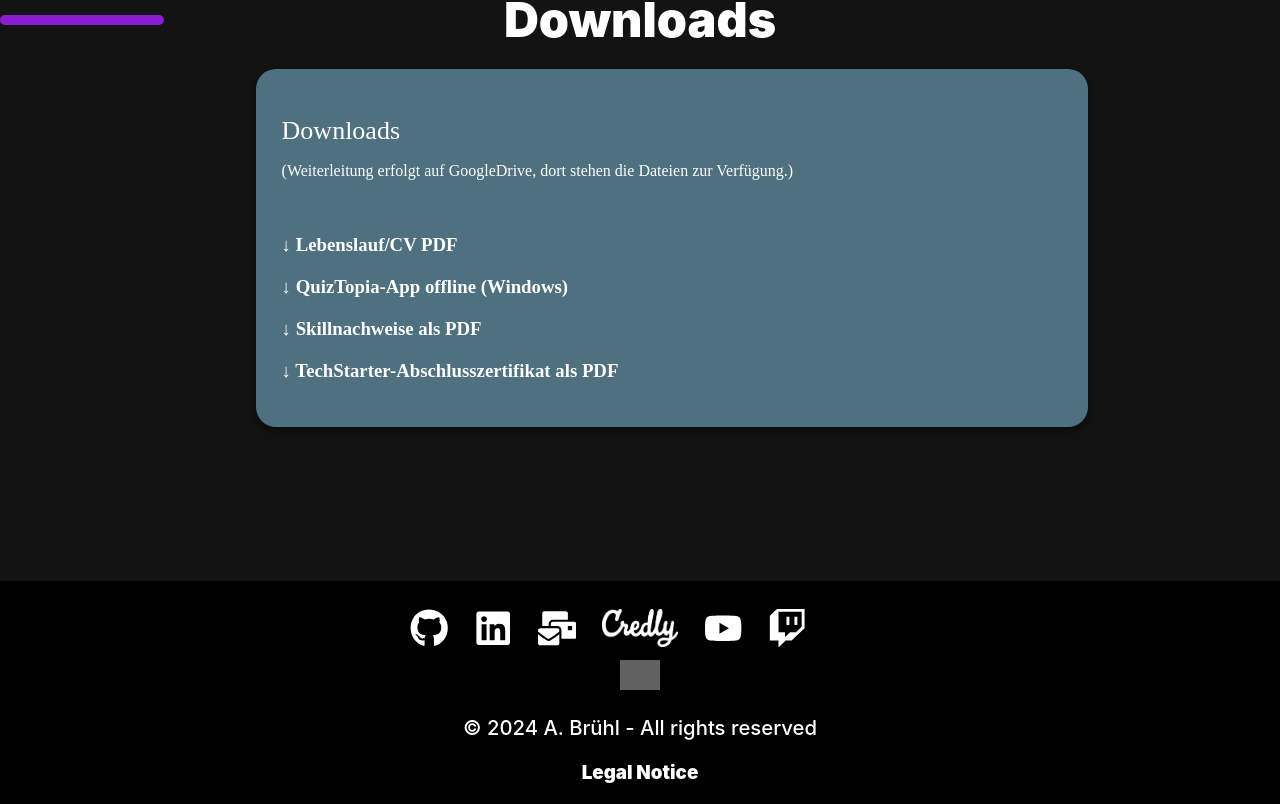
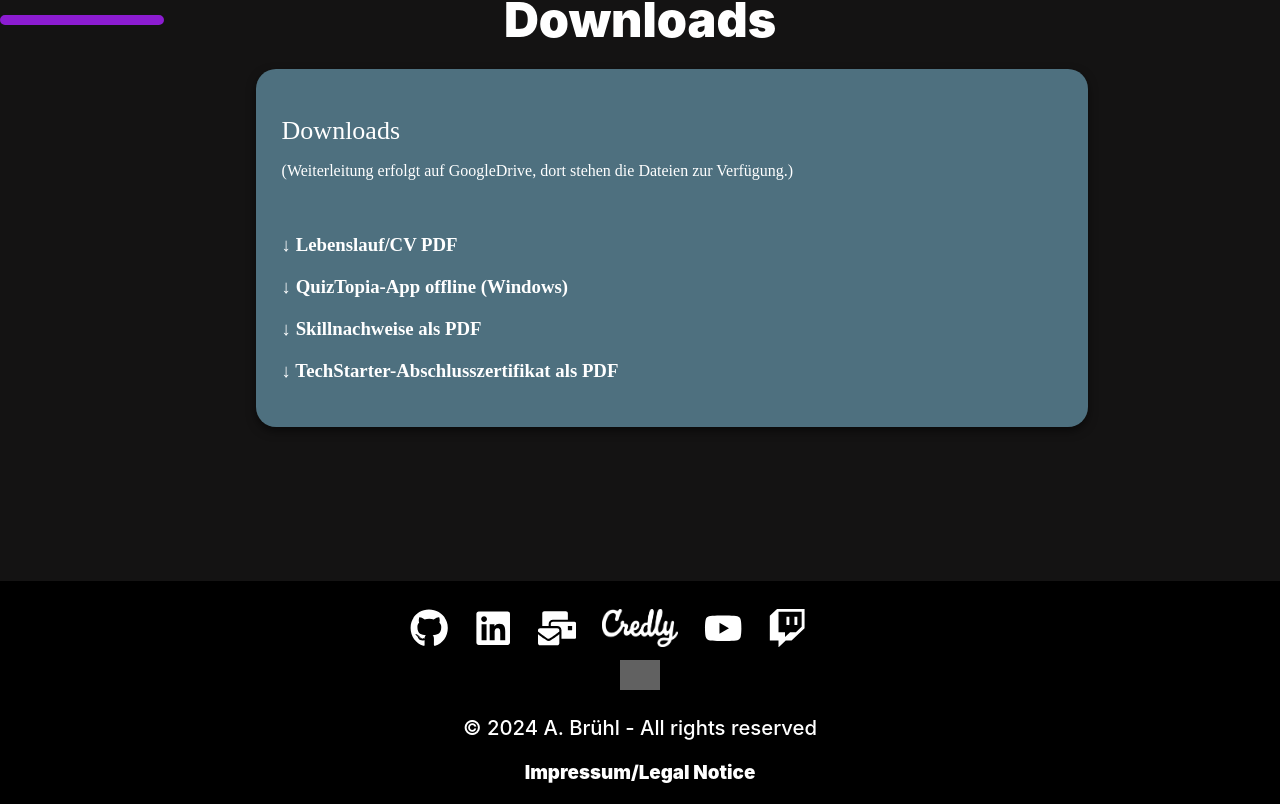
Before and after one commit to AndiBruehl/my-portfolio, a React (Create React App) app: page / in a window 1280 px wide. Shown: the part 9543-10347 px from the top of the page. Built offline with nearby package versions, Linux system fonts and the light colour scheme; grey boxes are pictures that could not be loaded.

Commit message:
update contact-component

```diff
--- a/src/components/Contact/Contact.js
+++ b/src/components/Contact/Contact.js
@@ -142,7 +142,7 @@ const Contacts = () => {
         onClick={openImprint}
         style={{ textDecoration: "none" }}
       >
-        Legal Notice
+        Impressum/Legal Notice{" "}
       </a>
       {isContactModalOpen && <ContactModal onClose={closeContactModal} />}
       {isImprintModalOpen && <ImprintModal onClose={closeImprintModal} />}
```
